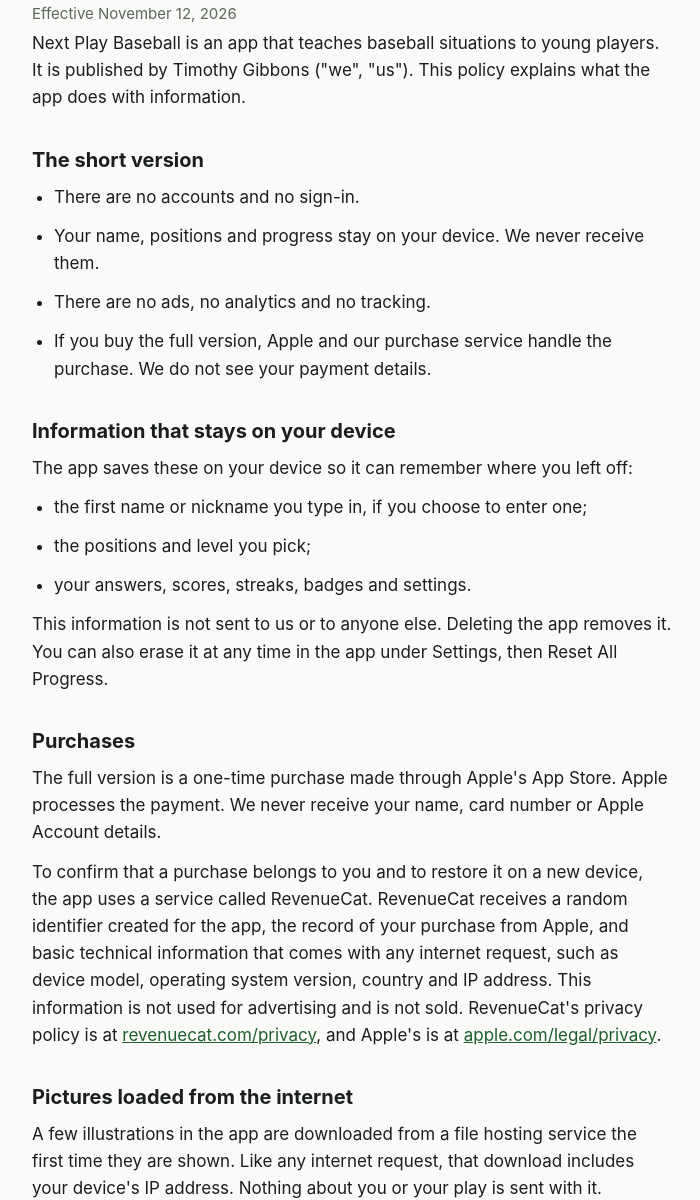
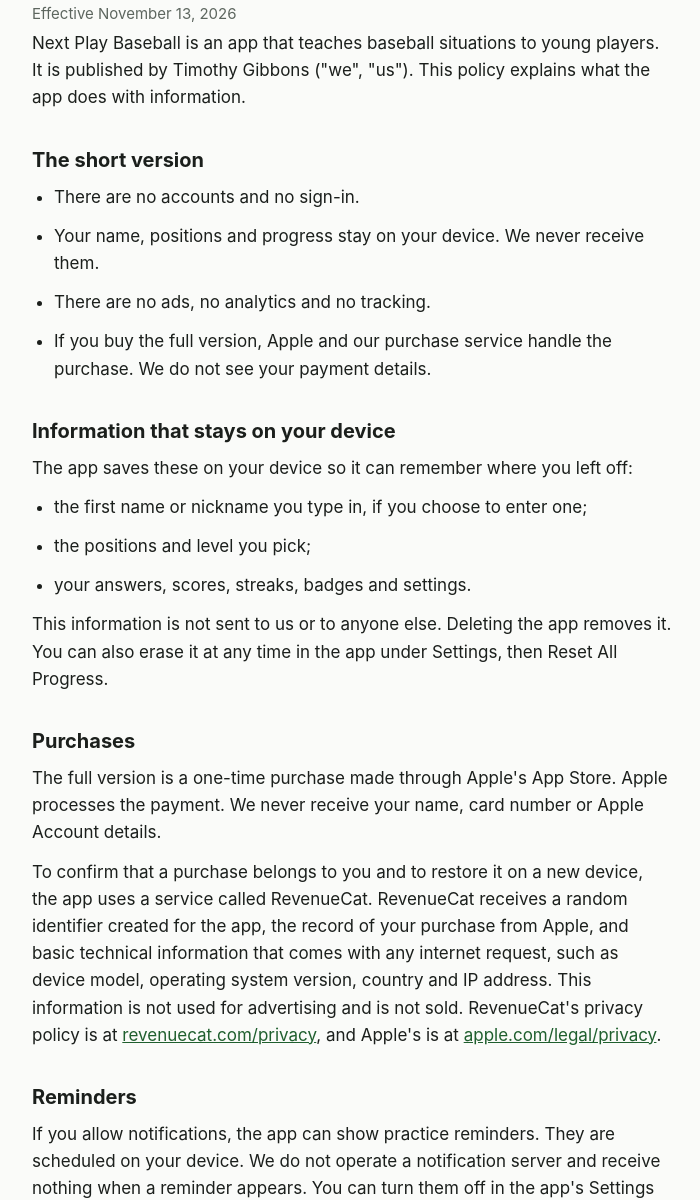
Before and after one commit to gibbyspice/spruce-goose-apps, a plain HTML site: page next-play-baseball/privacy.html in a window 1280 px wide. Shown: the part 102-1302 px from the top of the page, without its empty margins (288-988 px from the left). Drawn offline with Linux system fonts and the light colour scheme.

Commit message:
Privacy policy: pictures are now built into the app
Co-Authored-By: Claude Fable 5.2 <noreply@anthropic.com>

```diff
--- a/next-play-baseball/privacy.html
+++ b/next-play-baseball/privacy.html
@@ -10,7 +10,7 @@
 <main>
 <p class="crumb"><a href="./">Next Play Baseball</a></p>
 <h1>Privacy Policy</h1>
-<p class="date">Effective November 12, 2026</p>
+<p class="date">Effective November 13, 2026</p>
 
 <p>Next Play Baseball is an app that teaches baseball situations to young players. It is published by Timothy Gibbons ("we", "us"). This policy explains what the app does with information.</p>
 
@@ -35,9 +35,6 @@
 <p>The full version is a one-time purchase made through Apple's App Store. Apple processes the payment. We never receive your name, card number or Apple Account details.</p>
 <p>To confirm that a purchase belongs to you and to restore it on a new device, the app uses a service called RevenueCat. RevenueCat receives a random identifier created for the app, the record of your purchase from Apple, and basic technical information that comes with any internet request, such as device model, operating system version, country and IP address. This information is not used for advertising and is not sold. RevenueCat's privacy policy is at <a href="https://www.revenuecat.com/privacy">revenuecat.com/privacy</a>, and Apple's is at <a href="https://www.apple.com/legal/privacy/">apple.com/legal/privacy</a>.</p>
 
-<h2>Pictures loaded from the internet</h2>
-<p>A few illustrations in the app are downloaded from a file hosting service the first time they are shown. Like any internet request, that download includes your device's IP address. Nothing about you or your play is sent with it.</p>
-
 <h2>Reminders</h2>
 <p>If you allow notifications, the app can show practice reminders. They are scheduled on your device. We do not operate a notification server and receive nothing when a reminder appears. You can turn them off in the app's Settings or in your device's Settings.</p>
 
@@ -50,6 +47,7 @@
 <li>We do not use analytics or tracking tools, and we do not track you across other apps or websites.</li>
 <li>We do not sell or rent information to anyone.</li>
 <li>We do not ask for location, contacts, photos, camera or microphone.</li>
+<li>Apart from purchases, the app does not connect to the internet. Everything it shows is built in.</li>
 </ul>
 
 <h2>Children</h2>
```
